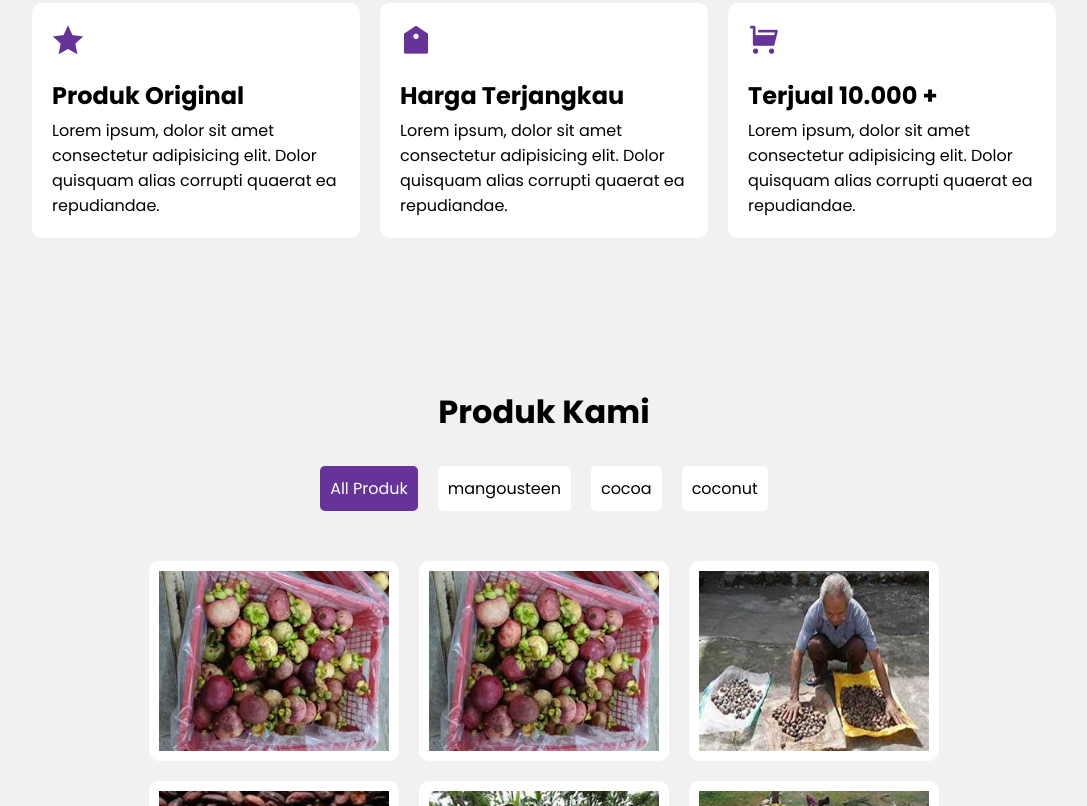
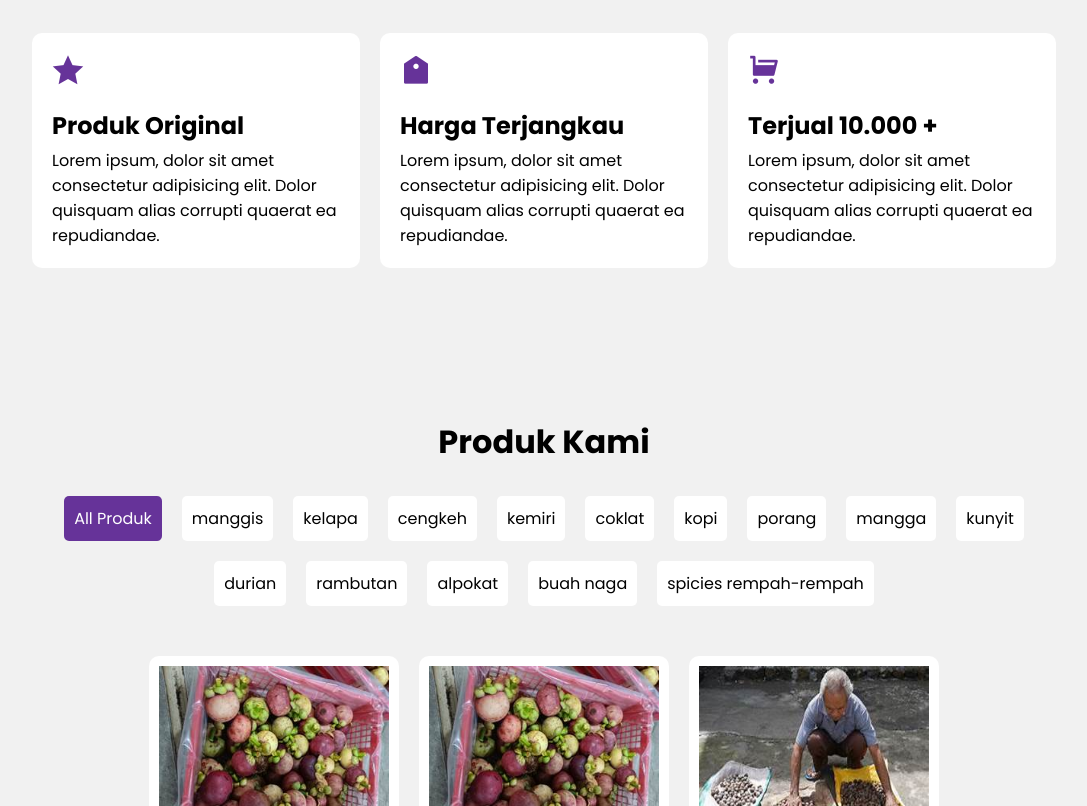
Before and after one commit to netrix84/mangousteen, a plain HTML site: page index.html in a window 1280 px wide. Shown: the part 690-1496 px from the top of the page, without its empty margins (96-1183 px from the left). Drawn offline with nearby package versions, Linux system fonts and the light colour scheme.

Commit message:
Update index.html

```diff
--- a/index.html
+++ b/index.html
@@ -64,6 +64,10 @@
               PROVIDER OF MANGOUSTEEN IN LOMBOK FOR EXPORT
             </h2>
             <p>Group of farmers in Lombok mainly provide mangousteen, and other crops original from Lombok-Indonesia, like cocoa, coconut, dragon fruit, clove, cashew, rambutan, mango, and other type of tropical fruit or crops</p>
+              <h2 >
+                <p>Buy direct from the farmers</p>
+              </h2>
+
             <a href="#produk">Detail Produk Kami <i class="ri-arrow-down-line ri-lg"></i> </a>
           </div>
           <div class="box" data-aos="fade-down" data-aos-duration="1000" data-aos-delay="500">
@@ -105,9 +109,21 @@
           <h1 data-aos="fade-up" data-aos-duration="1000">Produk Kami</h1>
           <ul data-aos="fade-up" data-aos-duration="1000" data-aos-delay="300">
             <li class="active">All Produk</li>
-            <li>mangousteen</li>
-            <li>cocoa</li>
-            <li>coconut</li>
+            <li>manggis</li>
+            <li>kelapa</li>
+            <li>cengkeh</li>
+            <li>kemiri</li>
+            <li>coklat</li>
+            <li>kopi</li>
+            <li>porang</li>
+            <li>mangga</li>
+            <li>kunyit</li>
+            <li>durian</li>
+            <li>rambutan</li>
+            <li>alpokat</li>
+            <li>buah naga</li>
+            <li>spicies rempah-rempah</li>
+
           </ul>
 
           <div class="produk-list">
```
